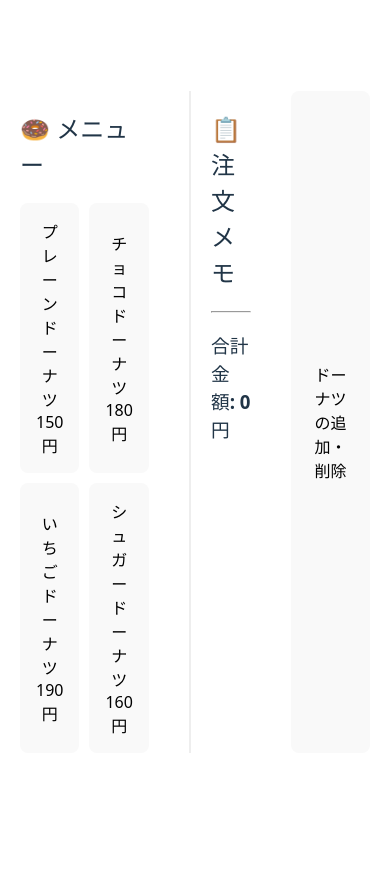
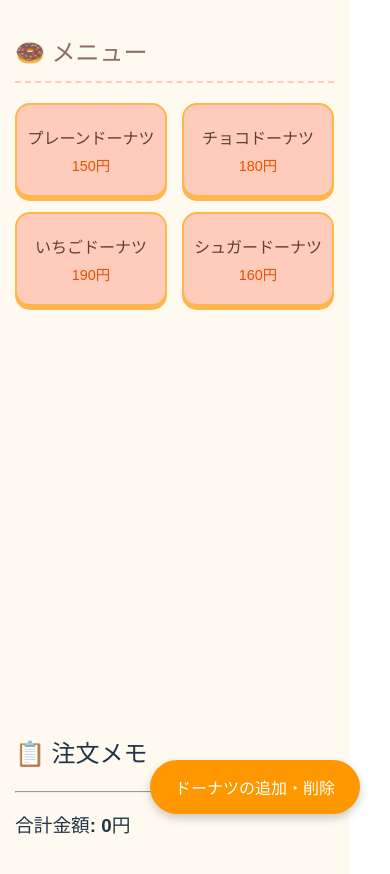
Before and after one commit to yusuke2513/Donut_Application, a React (Vite) app: page / in a window 390 px wide. Before the commit the page ends 844 px from the top, so only its background shows below. Built offline with nearby package versions, Linux system fonts and the light colour scheme.

Commit message:
デザイン変更

```diff
--- a/src/App.css
+++ b/src/App.css
@@ -1,24 +1,71 @@
-/* App.css の中身をこれに入れ替えるのがおすすめ */
-
-/* 全体のレイアウト */
+/* 1. 全体のレイアウト */
 .container {
   display: flex;
   gap: 40px;
   padding: 20px;
-  min-height: 100vh; /* 画面いっぱいの高さを確保 */
-  background-color: #fffaf0; /* ほんのりドーナツ屋さんらしい色 */
+  min-height: 100vh;
+  background-color: #fffaf0; /* ほんのりクリーム色 */
   font-family: 'Hiragino Kaku Gothic ProN', 'Meiryo', sans-serif;
 }
 
-/* スマホ対応：狭い時は縦並びにする */
-@media (max-width: 768px) {
-  .container {
-    flex-direction: column;
-    padding: 10px;
-  }
+/* 2. メニューセクションのデザイン */
+.menu-section {
+  flex: 1;
 }
 
-/* 先ほど作った右下のボタン（ここに移すと管理しやすいです） */
+.menu-section h2 {
+  color: #8d6e63; /* チョコレートブラウン */
+  border-bottom: 2px dashed #ffccbc; /* 点線のアクセント */
+  padding-bottom: 10px;
+  margin-bottom: 20px;
+}
+
+/* 商品を並べるグリッド */
+.menu-grid {
+  display: grid;
+  grid-template-columns: repeat(auto-fill, minmax(140px, 1fr));
+  gap: 15px;
+}
+
+/* 3. 商品ボタン*/
+.product-button {
+  display: flex;
+  flex-direction: column;
+  align-items: center;
+  justify-content: center;
+  padding: 20px 10px;
+  background-color: #ffccbc; /* 柔らかいオレンジ色 */
+  border: 2px solid #ffb74d; /* 枠線も少し濃く */
+  border-radius: 15px;
+  cursor: pointer;
+  transition: all 0.2s ease;
+  box-shadow: 0 4px 0 #ffb74d; /* 立体的な影 */
+}
+
+.product-button:hover {
+  background-color: #ffcc80; /* マウスを乗せるとさらに濃く */
+  transform: translateY(-2px);
+}
+
+.product-button:active {
+  transform: translateY(4px);
+  box-shadow: none; /* 押した時に影を消して沈ませる */
+}
+
+/* ボタン内の文字装飾 */
+.product-name {
+  font-weight: bold;
+  font-size: 1rem;
+  color: #5d4037;
+  margin-bottom: 5px;
+}
+
+.product-price {
+  font-size: 0.9rem;
+  color: #e65100; /* 価格も少し濃いオレンジで見やすく */
+}
+
+/* 4. 右下のフローティングボタン */
 .admin-fab {
   position: fixed;
   bottom: 30px;
@@ -32,4 +79,22 @@
   box-shadow: 0 4px 10px rgba(0,0,0,0.2);
   cursor: pointer;
   z-index: 1000;
+  transition: transform 0.2s;
 }
+
+.admin-fab:hover {
+  transform: scale(1.05);
+}
+
+/* 5. スマホ対応：狭い時は縦並びに切り替え */
+@media (max-width: 768px) {
+  .container {
+    flex-direction: column;
+    padding: 15px;
+    gap: 20px;
+  }
+
+  .menu-grid {
+    grid-template-columns: repeat(2, 1fr); /* スマホでは2列に固定 */
+  }
+}
--- a/src/App.jsx
+++ b/src/App.jsx
@@ -1,48 +1,68 @@
-import { useState } from 'react';
-import { PRODUCTS } from './data/products';
-import { calculateFinalTotal } from './calculate/orderLogic.js';
+import { useState } from "react";
+import { PRODUCTS } from "./data/products";
+import { calculateFinalTotal } from "./calculate/orderLogic.js";
+import "./App.css";
 
 function App() {
   const [orders, setOrders] = useState([]);
 
   // 注文追加（トッピング等の拡張もここで可能）
   const addOrder = (product) => {
-    setOrders([...orders, { ...product, orderId: Date.now(), status: '未提供' }]);
+    setOrders([
+      ...orders,
+      { ...product, orderId: Date.now(), status: "未提供" },
+    ]);
   };
 
   // 提供済み・未提供の切り替え
   const toggleStatus = (orderId) => {
-    setOrders(orders.map(order =>
-      order.orderId === orderId
-        ? { ...order, status: order.status === '未提供' ? '提供済み' : '未提供' }
-        : order
-    ));
+    setOrders(
+      orders.map((order) =>
+        order.orderId === orderId
+          ? {
+              ...order,
+              status: order.status === "未提供" ? "提供済み" : "未提供",
+            }
+          : order,
+      ),
+    );
   };
 
   return (
-    <div style={{ padding: '20px', display: 'flex', gap: '40px' }}>
-      {/* 左：商品一覧（彼女さんが自由にデコレーション） */}
-      <section style={{ flex: 1 }}>
+    <div className="container">
+      {/* 左：商品一覧 */}
+      <section className="menu-section">
         <h2>🍩 メニュー</h2>
-        <div style={{ display: 'grid', gridTemplateColumns: '1fr 1fr', gap: '10px' }}>
-          {PRODUCTS.map(p => (
-            <button key={p.id} onClick={() => addOrder(p)} style={{ padding: '15px' }}>
-              {p.name}<br/>{p.price}円
+        <div className="menu-grid">
+          {PRODUCTS.map((p) => (
+            <button
+              key={p.id}
+              onClick={() => addOrder(p)}
+              className="product-button"
+            >
+              <span className="product-name">{p.name}</span>
+              <span className="product-price">{p.price}円</span>
             </button>
           ))}
         </div>
       </section>
 
       {/* 右：注文リストと合計 */}
-      <section style={{ flex: 1, borderLeft: '2px solid #eee', paddingLeft: '20px' }}>
+      <section
+        className="order-section"
+      >
         <h2>📋 注文メモ</h2>
         <ul>
-          {orders.map(order => (
-            <li key={order.orderId} style={{ marginBottom: '10px' }}>
+          {orders.map((order) => (
+            <li key={order.orderId} style={{ marginBottom: "10px" }}>
               {order.name}
               <button
                 onClick={() => toggleStatus(order.orderId)}
-                style={{ marginLeft: '10px', backgroundColor: order.status === '提供済み' ? '#ccc' : '#ffeb3b' }}
+                style={{
+                  marginLeft: "10px",
+                  backgroundColor:
+                    order.status === "提供済み" ? "#ccc" : "#ffeb3b",
+                }}
               >
                 {order.status}
               </button>
@@ -52,10 +72,12 @@ function App() {
         <hr />
         <h3>合計金額: {calculateFinalTotal(orders)}円</h3>
         {/* セット割引の有無を表示 */}
-        {orders.length > 0 && <p style={{ color: 'red' }}>※セット割引適用済み</p>}
+        {orders.length > 0 && (
+          <p style={{ color: "red" }}>※セット割引適用済み</p>
+        )}
       </section>
       {/* 🌟 右下の固定ボタンを追加 */}
-      <button className="admin-fab" onClick={() => alert('管理画面を開きます')}>
+      <button className="admin-fab" onClick={() => alert("管理画面を開きます")}>
         ドーナツの追加・削除
       </button>
     </div>
```
